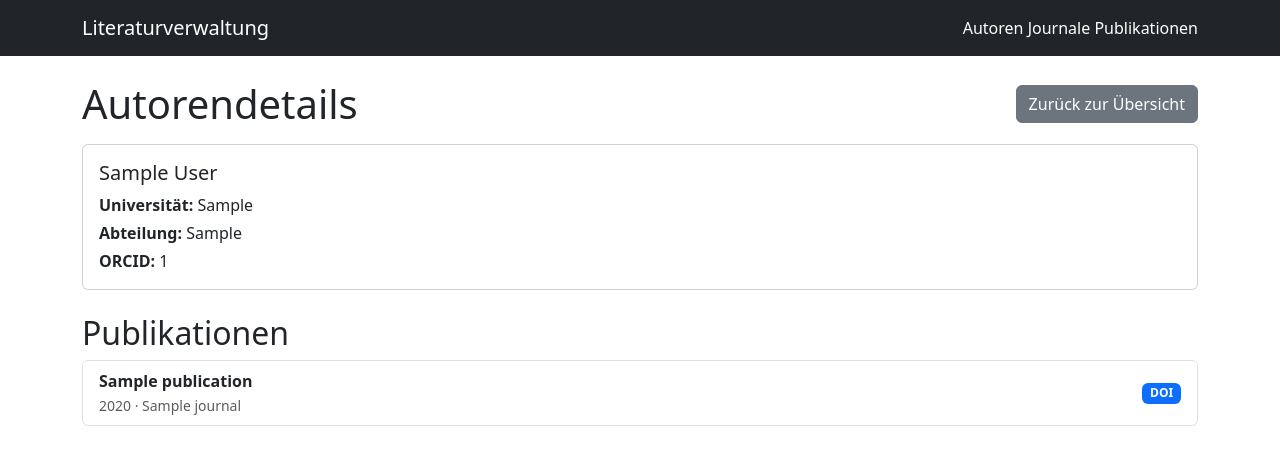
After one commit to sklarmann/SimpleLiteratureManager, a Django app: page /authors/1/ in a window 1280 px wide. The commit adds this page. Shown: the top 465 px of the page. Run offline with Django 5.2, Linux system fonts and the light colour scheme; tables that the repository leaves empty hold one stand-in row (values such as "Sample post").

Commit message:
Add author detail view with publications list

```diff
--- /dev/null
+++ b/SimpleLiteratureManager/library/templates/author_detail.html
@@ -0,0 +1,37 @@
+{% extends "base.html" %}
+{% block content %}
+<div class="d-flex justify-content-between align-items-center mb-3">
+    <h1 class="mb-0">Autorendetails</h1>
+    <a class="btn btn-secondary" href="{% url 'author_list' %}">Zurück zur Übersicht</a>
+</div>
+
+<div class="card mb-4">
+    <div class="card-body">
+        <h5 class="card-title">{{ author.first_name }} {{ author.last_name }}</h5>
+        <p class="mb-1"><strong>Universität:</strong> {{ author.university|default:"-" }}</p>
+        <p class="mb-1"><strong>Abteilung:</strong> {{ author.department|default:"-" }}</p>
+        <p class="mb-0"><strong>ORCID:</strong> {{ author.orcid|default:"-" }}</p>
+    </div>
+</div>
+
+<h2>Publikationen</h2>
+{% if publications %}
+<ul class="list-group">
+    {% for publication in publications %}
+    <li class="list-group-item">
+        <div class="d-flex justify-content-between align-items-center">
+            <div>
+                <strong>{{ publication.title }}</strong><br>
+                <small class="text-muted">{{ publication.year }}{% if publication.journal %} · {{ publication.journal.name }}{% endif %}</small>
+            </div>
+            {% if publication.doi %}
+            <span class="badge bg-primary">DOI</span>
+            {% endif %}
+        </div>
+    </li>
+    {% endfor %}
+</ul>
+{% else %}
+<p>Keine Publikationen gefunden.</p>
+{% endif %}
+{% endblock %}
--- a/SimpleLiteratureManager/library/templates/author_list.html
+++ b/SimpleLiteratureManager/library/templates/author_list.html
@@ -26,6 +26,7 @@
                 <td>{{ a.university|default_if_none:"" }}</td>
                 <td>{{ a.department|default_if_none:"" }}</td>
                 <td>
+                    <a class="btn btn-outline-primary btn-sm mb-1" href="{% url 'author_detail' a.id %}">Anzeigen</a>
                     <form method="post" action="{% url 'author_delete' a.id %}">
                         {% csrf_token %}
                         <button type="submit" class="btn btn-outline-danger btn-sm">Löschen</button>
--- a/SimpleLiteratureManager/library/urls.py
+++ b/SimpleLiteratureManager/library/urls.py
@@ -4,6 +4,7 @@ from . import views
 urlpatterns = [
     path("authors/", views.author_list, name="author_list"),
     path("authors/add/", views.author_create, name="author_create"),
+    path("authors/<int:pk>/", views.author_detail, name="author_detail"),
     path("authors/<int:pk>/delete/", views.author_delete, name="author_delete"),
     path("journals/", views.journal_list, name="journal_list"),
     path("journals/add/", views.journal_create, name="journal_create"),
--- a/SimpleLiteratureManager/library/views.py
+++ b/SimpleLiteratureManager/library/views.py
@@ -8,6 +8,21 @@ import requests
 def author_list(request):
     authors = Author.objects.all()
     return render(request, "author_list.html", {"authors": authors})
+
+
+def author_detail(request, pk):
+    author = get_object_or_404(
+        Author.objects.prefetch_related(
+            "publications__journal",
+        ),
+        pk=pk,
+    )
+    publications = author.publications.all()
+    return render(
+        request,
+        "author_detail.html",
+        {"author": author, "publications": publications},
+    )
 
 def journal_list(request):
     journals = Journal.objects.all()
```
